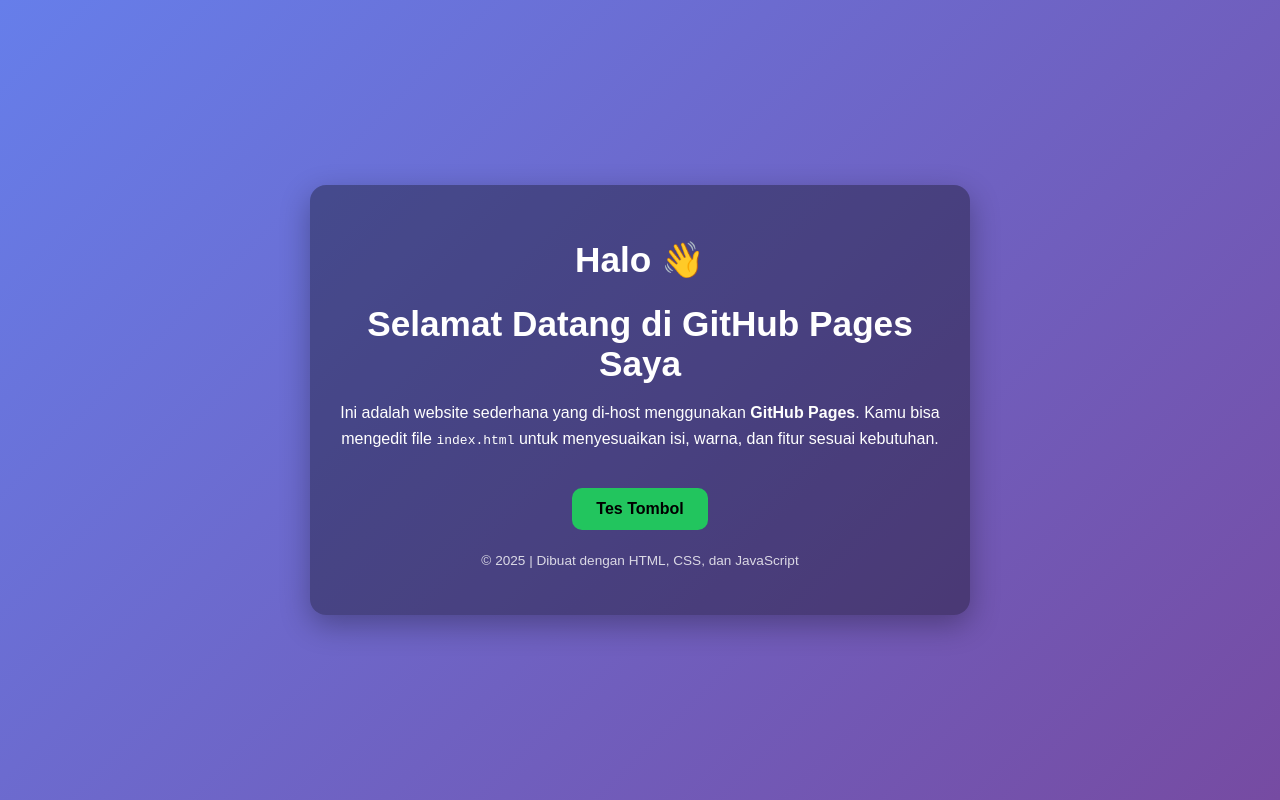
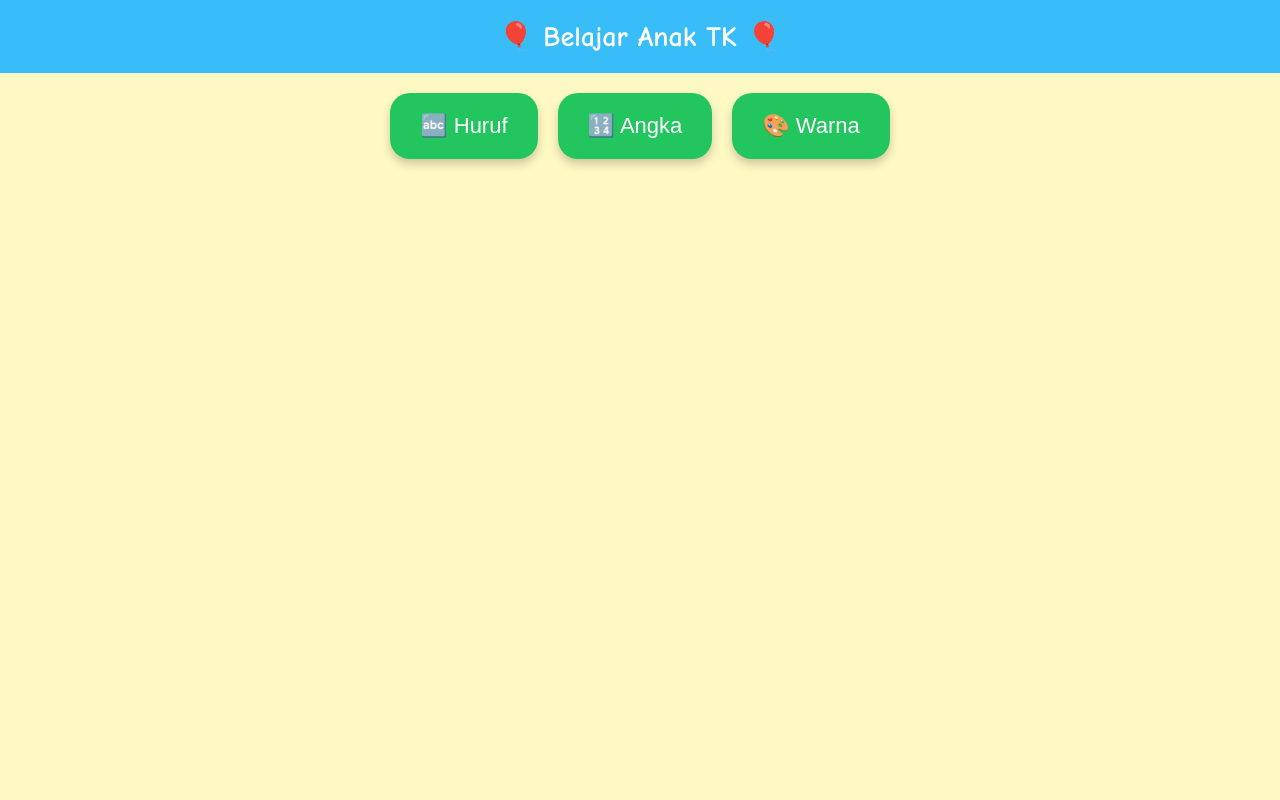
Before and after one commit to rosaliaocha14/rosaliaocha14.github.io, a plain HTML site: page index.html in a window 1280 px wide. Drawn offline with Linux system fonts and the light colour scheme.

Commit message:
Update index.html

```diff
--- a/index.html
+++ b/index.html
@@ -1,69 +1,130 @@
 <!DOCTYPE html>
 <html lang="id">
 <head>
-  <meta charset="UTF-8" />
-  <meta name="viewport" content="width=device-width, initial-scale=1.0" />
-  <title>Website GitHub Pages</title>
+  <meta charset="UTF-8">
+  <title>Belajar Anak TK</title>
+  <meta name="viewport" content="width=device-width, initial-scale=1.0">
   <style>
     body {
       margin: 0;
-      font-family: Arial, Helvetica, sans-serif;
-      background: linear-gradient(135deg, #667eea, #764ba2);
-      color: #fff;
-      min-height: 100vh;
+      font-family: Comic Sans MS, Arial, sans-serif;
+      background: #fef9c3;
+      text-align: center;
+    }
+    header {
+      background: #38bdf8;
+      color: white;
+      padding: 20px;
+      font-size: 28px;
+      font-weight: bold;
+    }
+    .menu {
       display: flex;
       justify-content: center;
-      align-items: center;
+      gap: 20px;
+      flex-wrap: wrap;
+      margin: 20px;
+    }
+    .menu button {
+      background: #22c55e;
+      border: none;
+      border-radius: 20px;
+      padding: 20px 30px;
+      font-size: 22px;
+      cursor: pointer;
+      color: white;
+      box-shadow: 0 5px 10px rgba(0,0,0,0.2);
+    }
+    .menu button:hover {
+      background: #16a34a;
+    }
+    .content {
+      display: none;
+      margin: 20px;
+      background: white;
+      padding: 20px;
+      border-radius: 20px;
     }
     .card {
-      background: rgba(0, 0, 0, 0.35);
-      padding: 30px;
-      border-radius: 16px;
-      max-width: 600px;
-      text-align: center;
-      box-shadow: 0 10px 30px rgba(0,0,0,0.3);
+      display: inline-block;
+      background: #fde68a;
+      border-radius: 20px;
+      padding: 20px;
+      margin: 10px;
+      font-size: 40px;
+      width: 100px;
+      cursor: pointer;
     }
-    h1 {
-      margin-bottom: 10px;
-      font-size: 2.2rem;
-    }
-    p {
-      line-height: 1.6;
-    }
-    button {
+    .back {
       margin-top: 20px;
-      padding: 12px 24px;
-      font-size: 1rem;
+      font-size: 18px;
+      background: #f97316;
       border: none;
-      border-radius: 10px;
+      color: white;
+      padding: 10px 20px;
+      border-radius: 15px;
       cursor: pointer;
-      background: #22c55e;
-      color: #000;
-      font-weight: bold;
-    }
-    button:hover {
-      background: #16a34a;
-    }
-    footer {
-      margin-top: 20px;
-      font-size: 0.85rem;
-      opacity: 0.8;
     }
   </style>
 </head>
 <body>
-  <div class="card">
-    <h1>Halo 👋</h1>
-    <h1>Selamat Datang di GitHub Pages Saya</h1>
-    <p>
-      Ini adalah website sederhana yang di-host menggunakan <b>GitHub Pages</b>.
-      Kamu bisa mengedit file <code>index.html</code> untuk menyesuaikan isi,
-      warna, dan fitur sesuai kebutuhan.
-    </p>
-    <button onclick="alert('GitHub Pages berhasil berjalan 🚀')">Tes Tombol</button>
-    <footer>
-      <p>© 2025 | Dibuat dengan HTML, CSS, dan JavaScript</p>
-    </footer>
-  </div>
+
+<header>🎈 Belajar Anak TK 🎈</header>
+
+<div class="menu" id="menu">
+  <button onclick="show('huruf')">🔤 Huruf</button>
+  <button onclick="show('angka')">🔢 Angka</button>
+  <button onclick="show('warna')">🎨 Warna</button>
+</div>
+
+<div id="huruf" class="content">
+  <h2>Belajar Huruf</h2>
+  <div class="card" onclick="speak('A')">A</div>
+  <div class="card" onclick="speak('B')">B</div>
+  <div class="card" onclick="speak('C')">C</div>
+  <div class="card" onclick="speak('D')">D</div>
+  <br>
+  <button class="back" onclick="back()">⬅ Kembali</button>
+</div>
+
+<div id="angka" class="content">
+  <h2>Belajar Angka</h2>
+  <div class="card" onclick="speak('Satu')">1</div>
+  <div class="card" onclick="speak('Dua')">2</div>
+  <div class="card" onclick="speak('Tiga')">3</div>
+  <div class="card" onclick="speak('Empat')">4</div>
+  <br>
+  <button class="back" onclick="back()">⬅ Kembali</button>
+</div>
+
+<div id="warna" class="content">
+  <h2>Belajar Warna</h2>
+  <div class="card" style="background:red;color:white" onclick="speak('Merah')">Merah</div>
+  <div class="card" style="background:blue;color:white" onclick="speak('Biru')">Biru</div>
+  <div class="card" style="background:yellow" onclick="speak('Kuning')">Kuning</div>
+  <div class="card" style="background:green;color:white" onclick="speak('Hijau')">Hijau</div>
+  <br>
+  <button class="back" onclick="back()">⬅ Kembali</button>
+</div>
+
+<script>
+  function show(id) {
+    document.getElementById('menu').style.display = 'none';
+    document.querySelectorAll('.content').forEach(c => c.style.display = 'none');
+    document.getElementById(id).style.display = 'block';
+  }
+
+  function back() {
+    document.getElementById('menu').style.display = 'flex';
+    document.querySelectorAll('.content').forEach(c => c.style.display = 'none');
+  }
+
+  function speak(text) {
+    const suara = new SpeechSynthesisUtterance(text);
+    suara.lang = 'id-ID';
+    speechSynthesis.speak(suara);
+  }
+</script>
+
 </body>
 </html>
```
